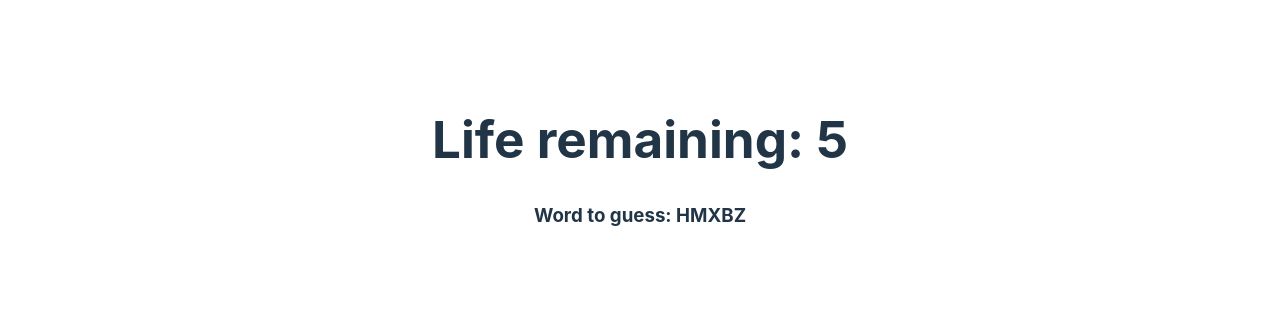
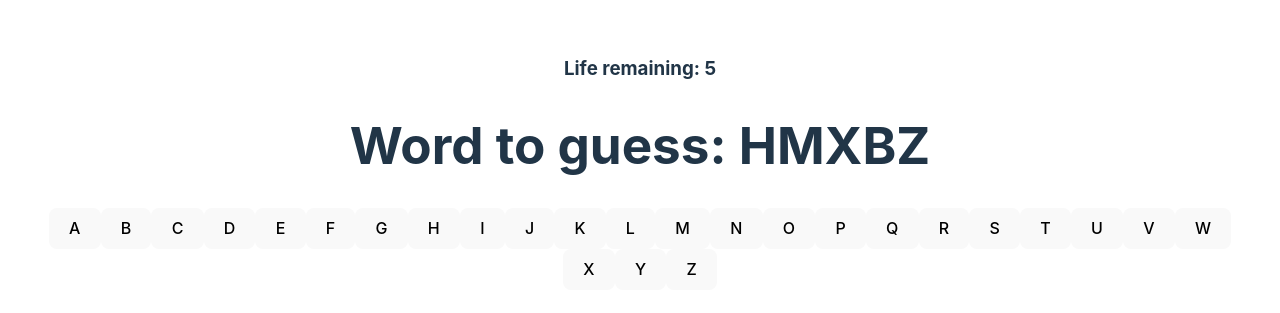
Before and after one commit to Asifmahmud436/Hangman, a React (Vite) app: page / in a window 1280 px wide. Shown: the part 237-550 px from the top of the page. Built offline with nearby package versions, Linux system fonts and the light colour scheme.

Commit message:
built the interface of the game

```diff
--- a/src/App.jsx
+++ b/src/App.jsx
@@ -1,15 +1,17 @@
 import { useState } from 'react'
-// import reactLogo from './assets/react.svg'
-// import viteLogo from '/vite.svg'
+import Letter from './Letter'
 import './App.css'
 
 function App() {
-  // const [count, setCount] = useState(0)
   const [life,setLife] = useState(5)
   const [word ,setWord] = useState(generateRandomWord)
-
+  const letters = []
+  for(let i = 65; i <= 90; i++){
+    letters.push(String.fromCharCode(i))
+  }
+  const letterList = letters.map(x => <Letter value={x}/>)
   function generateRandomWord(){
-    const characters = 'AQWERTYUIOPSDFGHJKLMNBVCXZ';
+    const characters = 'QWERTYUIOPASDFGHJKLMNBVCXZ';
     let randomWord = '';
     for(let i=0;i<5;i++){
       const randomIndex = Math.floor(Math.random()*characters.length)
@@ -20,9 +22,9 @@ function App() {
   return (
     <>
       <div>
-        <h1>Life remaining: {life}</h1>
-        <h3>Word to guess: {word}</h3>
-
+        <h3>Life remaining: {life}</h3>
+        <h1>Word to guess: {word}</h1>
+        {letterList}
       </div>
     </>
   )
--- /dev/null
+++ b/src/Letter.jsx
@@ -0,0 +1,5 @@
+export default function Letter(props){
+    return(
+        <button className="letter">{props.value}</button>
+    )
+}
```
